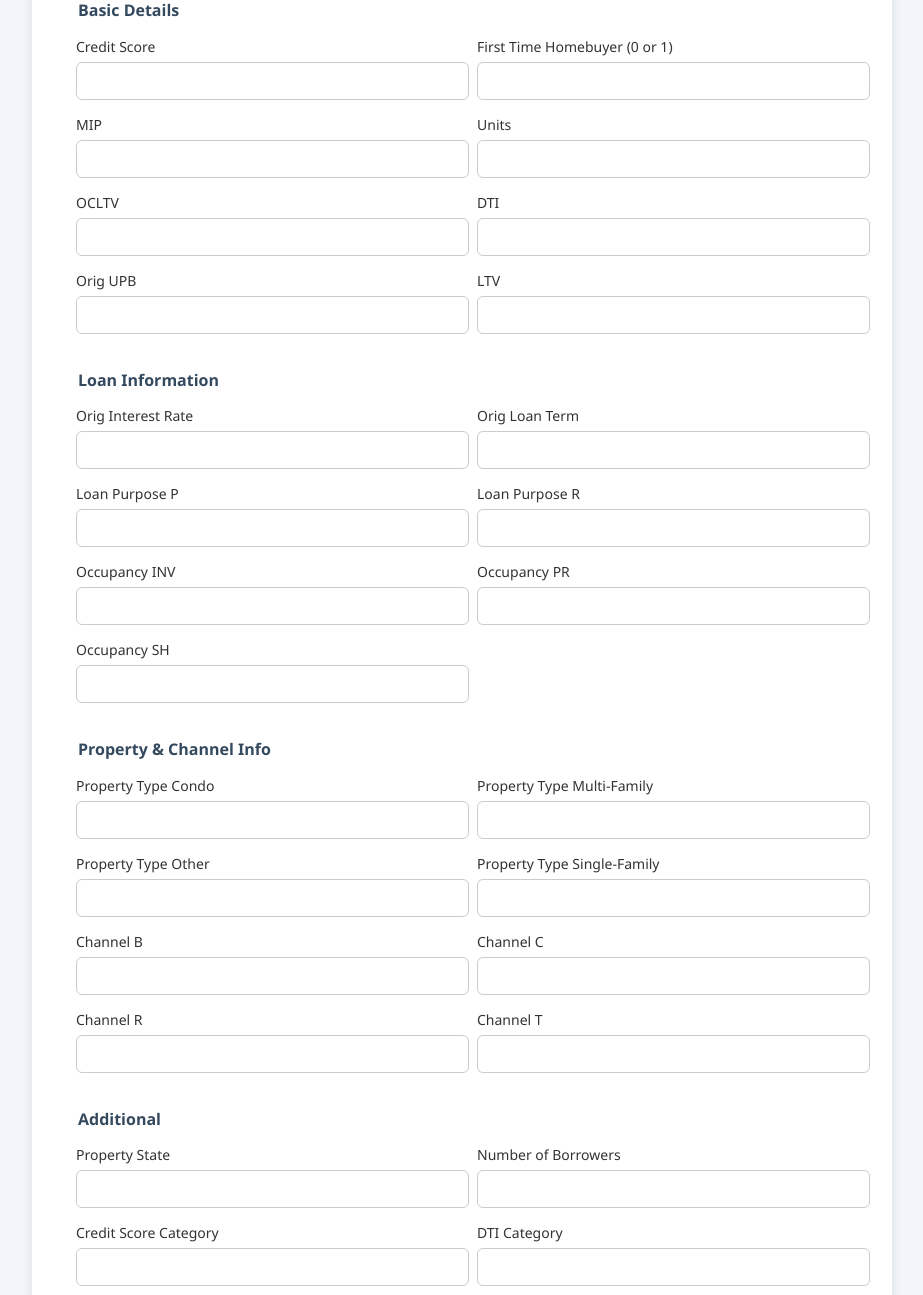
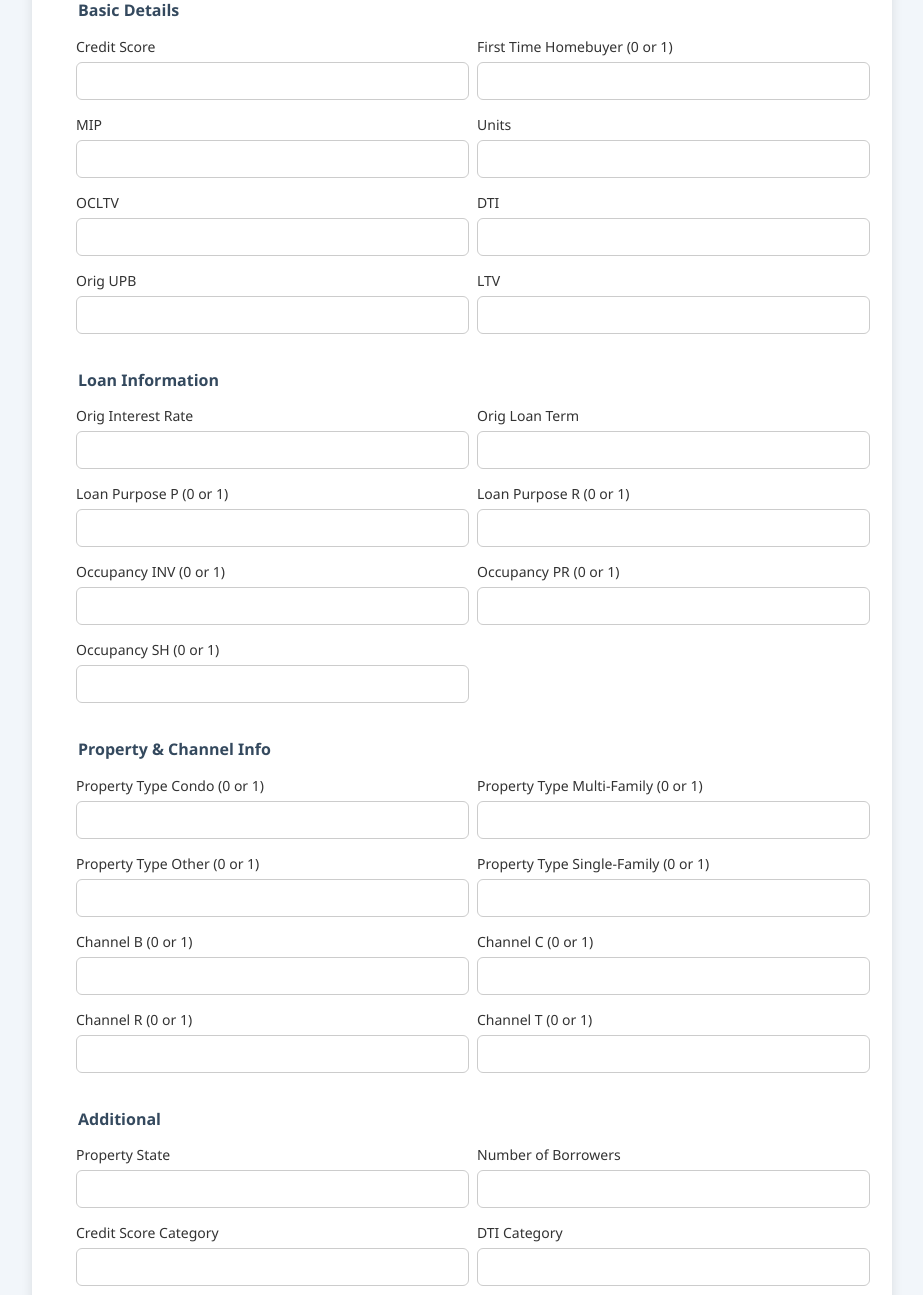
Before and after one commit to ujjwal195/loan-prediction-model, a Flask app: page / in a window 1280 px wide. Shown: the part 129-1424 px from the top of the page, without its empty margins (178-1101 px from the left). Run offline with Flask 3, Linux system fonts and the light colour scheme; parts of the project's set-up code (start-up, migrations or seed data) failed here and were passed over.

Commit message:
Updated HTML file with improved design

```diff
--- a/templates/index.html
+++ b/templates/index.html
@@ -145,23 +145,23 @@
                         <input type="number" name="OrigLoanTerm" required>
                     </div>
                     <div>
-                        <label>Loan Purpose P</label>
+                        <label>Loan Purpose P (0 or 1)</label>
                         <input type="number" name="LoanPurpose_P" required>
                     </div>
                     <div>
-                        <label>Loan Purpose R</label>
+                        <label>Loan Purpose R (0 or 1)</label>
                         <input type="number" name="LoanPurpose_R" required>
                     </div>
                     <div>
-                        <label>Occupancy INV</label>
+                        <label>Occupancy INV (0 or 1)</label>
                         <input type="number" name="Occupancy_INV" required>
                     </div>
                     <div>
-                        <label>Occupancy PR</label>
+                        <label>Occupancy PR (0 or 1)</label>
                         <input type="number" name="Occupancy_PR" required>
                     </div>
                     <div>
-                        <label>Occupancy SH</label>
+                        <label>Occupancy SH (0 or 1)</label>
                         <input type="number" name="Occupancy_SH" required>
                     </div>
                 </div>
@@ -171,35 +171,35 @@
                 <legend>Property & Channel Info</legend>
                 <div class="grid">
                     <div>
-                        <label>Property Type Condo</label>
+                        <label>Property Type Condo (0 or 1)</label>
                         <input type="number" name="PropertyType_Condo" required>
                     </div>
                     <div>
-                        <label>Property Type Multi-Family</label>
+                        <label>Property Type Multi-Family (0 or 1)</label>
                         <input type="number" name="PropertyType_Multi-Family" required>
                     </div>
                     <div>
-                        <label>Property Type Other</label>
+                        <label>Property Type Other (0 or 1)</label>
                         <input type="number" name="PropertyType_Other" required>
                     </div>
                     <div>
-                        <label>Property Type Single-Family</label>
+                        <label>Property Type Single-Family (0 or 1)</label>
                         <input type="number" name="PropertyType_Single-Family" required>
                     </div>
                     <div>
-                        <label>Channel B</label>
+                        <label>Channel B (0 or 1)</label>
                         <input type="number" name="Channel_B" required>
                     </div>
                     <div>
-                        <label>Channel C</label>
+                        <label>Channel C (0 or 1)</label>
                         <input type="number" name="Channel_C" required>
                     </div>
                     <div>
-                        <label>Channel R</label>
+                        <label>Channel R (0 or 1)</label>
                         <input type="number" name="Channel_R" required>
                     </div>
                     <div>
-                        <label>Channel T</label>
+                        <label>Channel T (0 or 1)</label>
                         <input type="number" name="Channel_T" required>
                     </div>
                 </div>
```
